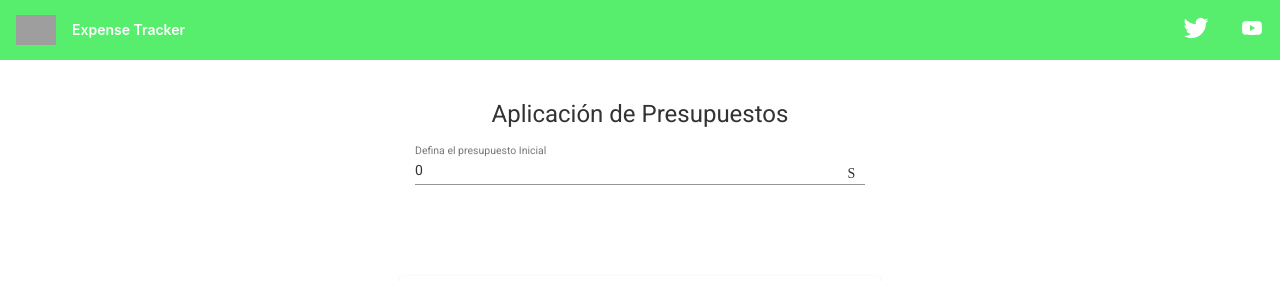
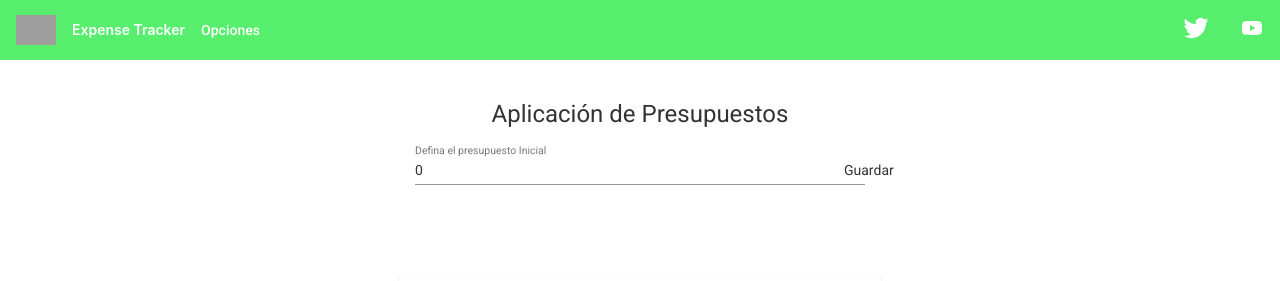
Before and after one commit to EmanuelGts/ExpenseTracker, an Angular app: page / in a window 1280 px wide. Shown: the top 281 px of the page. Built offline with nearby package versions, Linux system fonts and the light colour scheme; grey boxes are pictures that could not be loaded.

Commit message:
Budget working with the footer

```diff
--- a/src/app/app.component.css
+++ b/src/app/app.component.css
@@ -0,0 +1,3 @@
+.btnMenu{
+    margin-left: 10px;
+}
--- a/src/app/app.component.html
+++ b/src/app/app.component.html
@@ -310,6 +310,12 @@
     src="../assets/images/Logo.png"
   />
   <span>Expense Tracker</span>
+  <button mat-button [matMenuTriggerFor]="menu">Opciones</button>
+  <mat-menu #menu="matMenu">
+    <button matSuffix mat-icon-button aria-label="Clear" (click)="ResetBudget()">
+      <Span class="btnMenu">Reiniciar App</Span>
+    </button>
+  </mat-menu>
     <div class="spacer"></div>
     <a aria-label="Angular on twitter" target="_blank" rel="noopener" href="https://twitter.com/angular" title="Twitter">
       <svg id="twitter-logo" height="24" data-name="Logo" xmlns="http://www.w3.org/2000/svg" viewBox="0 0 400 400">
--- a/src/app/app.component.ts
+++ b/src/app/app.component.ts
@@ -7,4 +7,8 @@ import { Component } from '@angular/core';
 })
 export class AppComponent {
   title = 'ExpenseTraker';
+
+  ResetBudget():void {
+    localStorage.setItem("Budget","0");
+  }
 }
--- a/src/app/app.module.ts
+++ b/src/app/app.module.ts
@@ -10,8 +10,7 @@ import { FooterComponent } from './main/footer/footer.component';
 import { BodyComponent } from './main/body/body.component';
 import { MatInputModule } from '@angular/material/input';
 import { MatIconModule } from '@angular/material/icon';
-//import { MatMenu } from '@angular/material/menu';
-
+import { MatMenuModule } from '@angular/material/menu';
 
 @NgModule({
   declarations: [
@@ -27,7 +26,8 @@ import { MatIconModule } from '@angular/material/icon';
     MaterialModule ,
     MatInputModule,
     MatIconModule,
-    FormsModule
+    FormsModule,
+    MatMenuModule
   ],
   providers: [],
   bootstrap: [AppComponent]
--- a/src/app/main/body/body.component.html
+++ b/src/app/main/body/body.component.html
@@ -1,12 +1,19 @@
+
     <span class="titleBodyApp">
         <h1>Aplicación de Presupuestos</h1>
     </span>
-<mat-form-field class="form-field">
+    <div class="card-container" *ngIf="mountSave">
+        <mat-form-field class="form-field"  >
         <mat-label>Defina el presupuesto Inicial</mat-label>
-    <input #mount matInput type="text" [(ngModel)]="mountBudget">
+            <input #mount matInput type="text" [(ngModel)]="mountBudget" placeholder="Monto Requerido">
 
-        <button class="" *ngIf="mountBudget" matSuffix mat-icon-button aria-label="Clear" (click)="saveBudget()">
-            <mat-icon aria-hidden="false" aria-label="Example home icon" fontIcon="Save">Guardar</mat-icon>
+            <button class=""  matSuffix mat-icon-button aria-label="Clear" (click)="saveBudget(mountBudget)">
+             Guardar
             </button>
 
         </mat-form-field>
+  </div>
+
+  <!--
+    <mat-icon aria-hidden="false" aria-label="Example home icon" fontIcon="Save">Guardar</mat-icon>
+  -->
--- a/src/app/main/body/body.component.ts
+++ b/src/app/main/body/body.component.ts
@@ -1,22 +1,37 @@
-import { Component, OnInit } from '@angular/core';
+
+import { Component, DoCheck, OnInit } from '@angular/core';
 
 @Component({
   selector: 'app-body',
   templateUrl: './body.component.html',
   styleUrls: ['./body.component.css']
 })
-export class BodyComponent implements OnInit {
+export class BodyComponent implements OnInit , DoCheck {
 
   mountBudget = '0';
-
-
+  mountSave = true;
   constructor() { }
 
   ngOnInit(): void {
+    console.log("ngOnInit start" + this.mountBudget);
+
+     console.log("ngOnInit end " + this.mountBudget);
   }
 
-saveBudget(startMount?: string):void {
-    var saveBudgetLocalStorege = "startMount";
-    this.mountBudget = saveBudgetLocalStorege;
+  ngDoCheck(){
+   var budget = Number(JSON.parse(localStorage.getItem('Budget') as string));
+    if(budget == 0){
+      this.mountSave = true;
+      console.log("ngDoCheck true " + budget);
+    }else{
+      this.mountSave = false;
+      console.log("ngDoCheck False" + budget);
+    }
+  }
+
+saveBudget(startMount: string):void {
+    //Seting budget for starting the App
+    localStorage.setItem("Budget", startMount);
+
   }
 }
--- a/src/app/main/footer/footer.component.ts
+++ b/src/app/main/footer/footer.component.ts
@@ -1,11 +1,11 @@
-import { Component, OnInit } from '@angular/core';
+import { Component, DoCheck, OnInit } from '@angular/core';
 
 @Component({
   selector: 'app-footer',
   templateUrl: './footer.component.html',
   styleUrls: ['./footer.component.css']
 })
-export class FooterComponent implements OnInit {
+export class FooterComponent implements OnInit , DoCheck  {
 
   titulo!: string;
   presupuesto!: number;
@@ -20,6 +20,9 @@ export class FooterComponent implements OnInit {
     this.obtener_presupuesto();
     this.calcular_balance();
   }
+  ngDoCheck(){
+      this.presupuesto = Number(JSON.parse(localStorage.getItem('Budget') as string));
+   }
 
   obtener_gastos(){
     // TODO
@@ -28,7 +31,8 @@ export class FooterComponent implements OnInit {
 
   obtener_presupuesto(){
     // TODO
-    this.presupuesto = 0;
+    this.presupuesto = Number(JSON.parse(localStorage.getItem('Budget') as string));
+
   }
 
   calcular_balance(){
```
Lines whose indentation alone changed are shown as unchanged.
